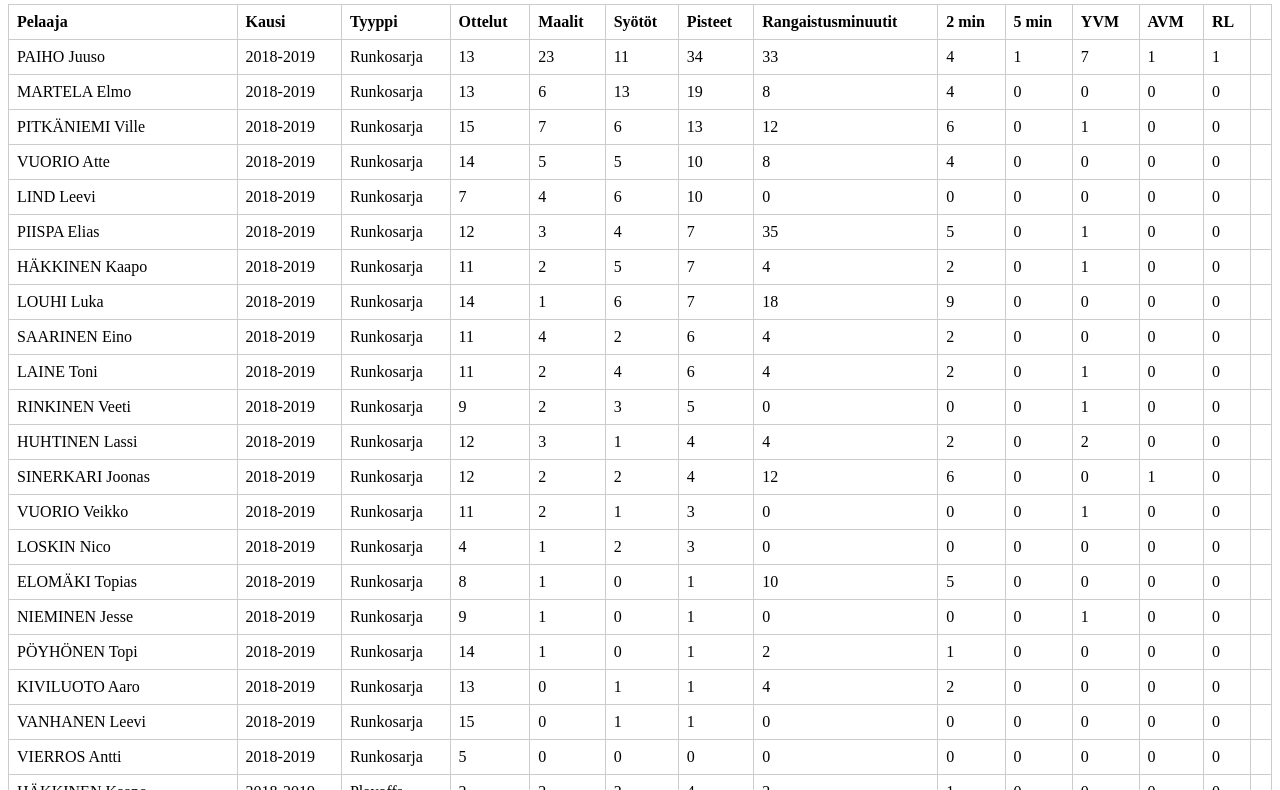
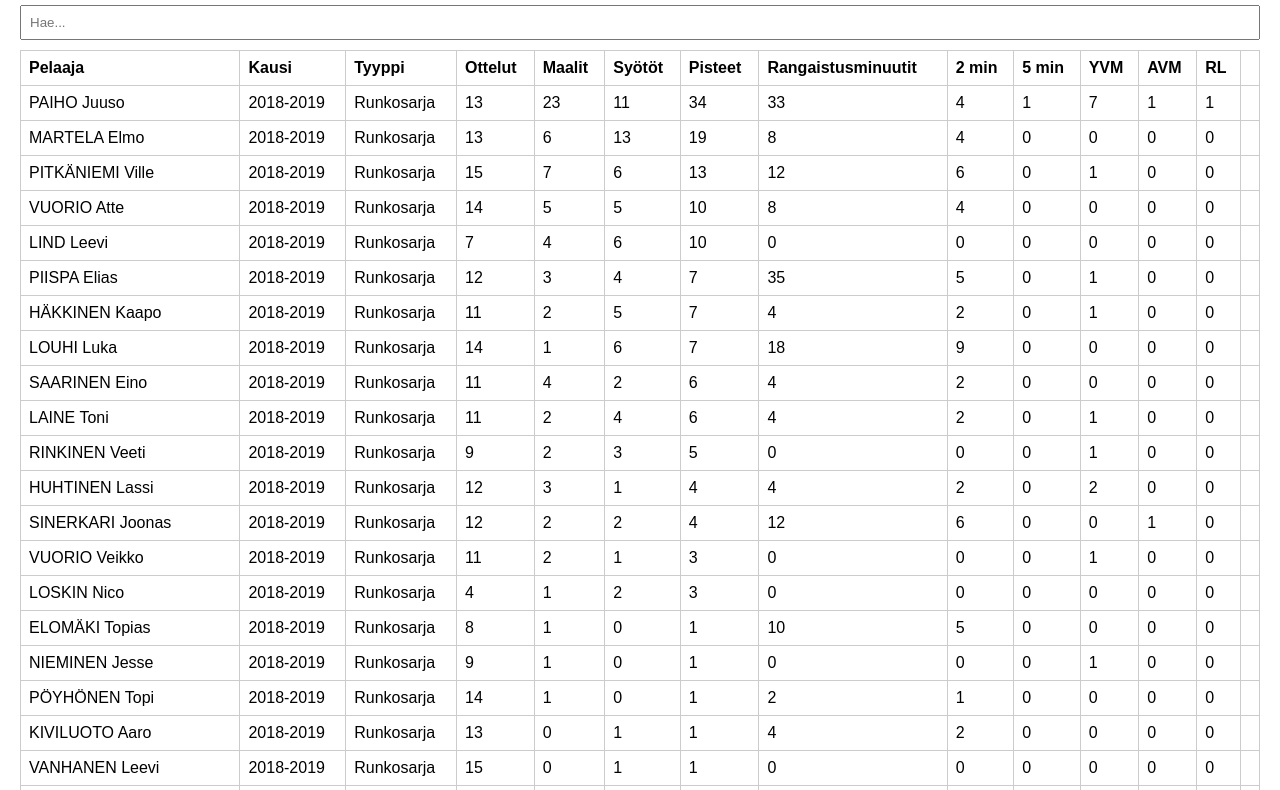
Before and after one commit to MikoLiukk/MaWaDB, a plain HTML site: page index.html in a window 1280 px wide. Shown: the part 63-853 px from the top of the page. Drawn offline with Linux system fonts and the light colour scheme.

Commit message:
Update index.html

```diff
--- a/index.html
+++ b/index.html
@@ -4,13 +4,16 @@
 <meta charset="UTF-8">
 <title>Staattinen Database</title>
 <style>
+body { font-family: Arial, sans-serif; margin: 20px; }
 table { border-collapse: collapse; width: 100%; }
 th, td { border: 1px solid #ccc; padding: 8px; text-align: left; cursor: pointer; }
 th:hover { background-color: #f0f0f0; }
+input { padding: 8px; margin-bottom: 10px; width: 100%; box-sizing: border-box; }
 </style>
 </head>
 <body>
 <h2>Staattinen Database</h2>
+<input type="text" id="search" placeholder="Hae...">
 <table id="data-table">
   <thead></thead>
   <tbody></tbody>
@@ -19,36 +22,61 @@ th:hover { background-color: #f0f0f0; }
 <script>
 // JSON URL GitHub Pagesista
 const url = 'https://raw.githubusercontent.com/MikoLiukk/MaWaDB/main/tableConvert.com_yw7td6.json';
+let jsonData = [];
+let sortDirections = [];
 
-// Hae ja näytä data
+const table = document.getElementById('data-table');
+const tbody = table.querySelector('tbody');
+const thead = table.querySelector('thead');
+const searchInput = document.getElementById('search');
+
+// Hae data
 fetch(url)
   .then(res => res.json())
   .then(data => {
-    const table = document.getElementById('data-table');
-    const keys = Object.keys(data[0] || {});
+    jsonData = data;
+    if (data.length === 0) return;
+
+    const keys = Object.keys(data[0]);
+    sortDirections = Array(keys.length).fill(true); // true = nouseva
 
     // Luo header
-    table.querySelector('thead').innerHTML = '<tr>' + keys.map(k => `<th>${k}</th>`).join('') + '</tr>';
+    thead.innerHTML = '<tr>' + keys.map((k, idx) => `<th data-idx="${idx}">${k}</th>`).join('') + '</tr>';
 
-    // Luo body
-    const tbody = table.querySelector('tbody');
-    data.forEach(item => {
-      const row = '<tr>' + keys.map(k => `<td>${item[k]}</td>`).join('') + '</tr>';
-      tbody.innerHTML += row;
+    // Lisää lajittelun click-event
+    thead.querySelectorAll('th').forEach((th, idx) => {
+      th.addEventListener('click', () => {
+        const ascending = sortDirections[idx];
+        jsonData.sort((a, b) => {
+          if (a[keys[idx]] > b[keys[idx]]) return ascending ? 1 : -1;
+          if (a[keys[idx]] < b[keys[idx]]) return ascending ? -1 : 1;
+          return 0;
+        });
+        sortDirections[idx] = !ascending; // käännä järjestys
+        renderTable(jsonData);
+      });
     });
 
-    // Sorttaus
-    table.querySelectorAll('th').forEach((th, idx) => {
-      th.addEventListener('click', () => {
-        const sorted = [...data].sort((a,b) => (a[keys[idx]] > b[keys[idx]]) ? 1 : -1);
-        tbody.innerHTML = '';
-        sorted.forEach(item => {
-          const row = '<tr>' + keys.map(k => `<td>${item[k]}</td>`).join('') + '</tr>';
-          tbody.innerHTML += row;
-        });
-      });
-    });
+    renderTable(jsonData);
   });
+
+// Renderöi taulukko
+function renderTable(data) {
+  tbody.innerHTML = '';
+  data.forEach(item => {
+    const row = '<tr>' + Object.values(item).map(v => `<td>${v}</td>`).join('') + '</tr>';
+    tbody.innerHTML += row;
+  });
+}
+
+// Haku
+searchInput.addEventListener('input', () => {
+  const filter = searchInput.value.toLowerCase();
+  const filtered = jsonData.filter(item =>
+    Object.values(item).some(val => String(val).toLowerCase().includes(filter))
+  );
+  renderTable(filtered);
+});
 </script>
 </body>
 </html>
```
